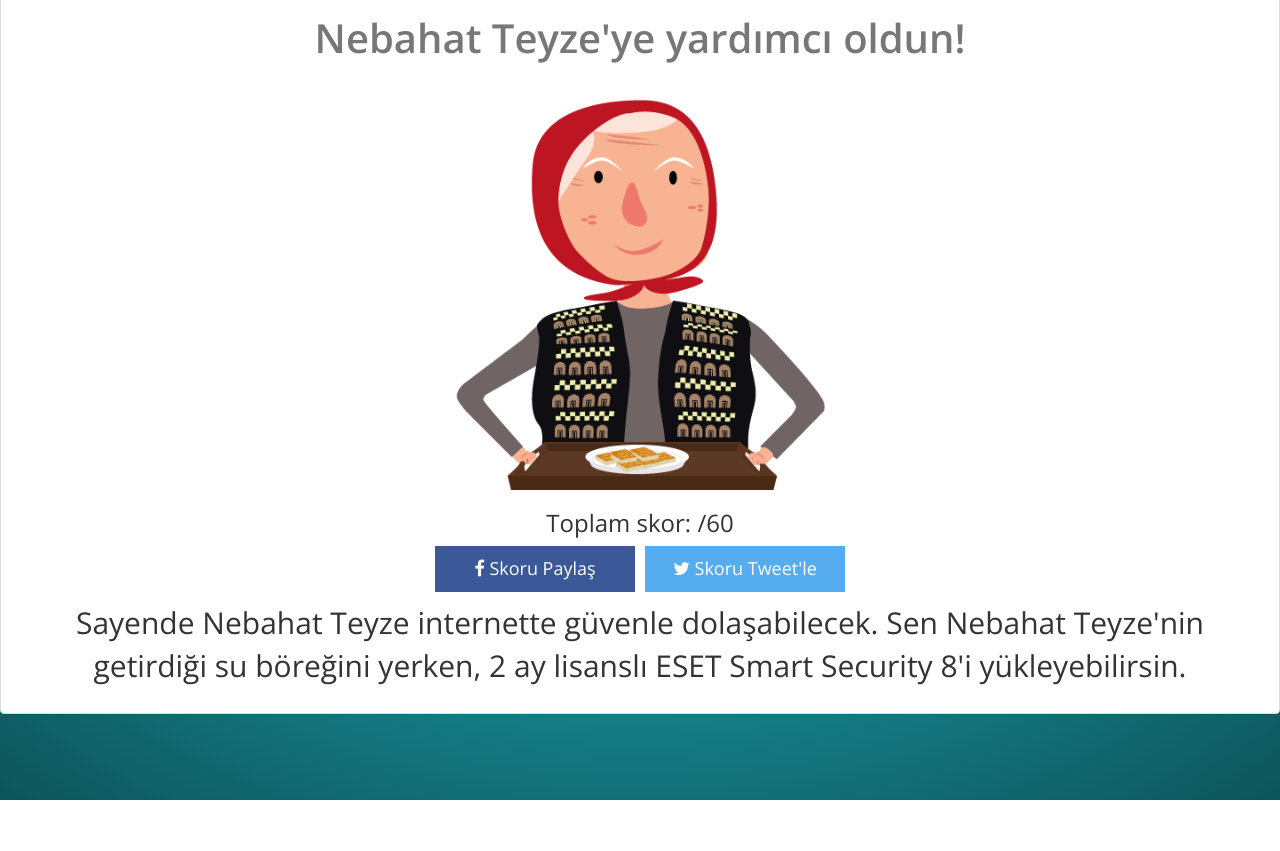
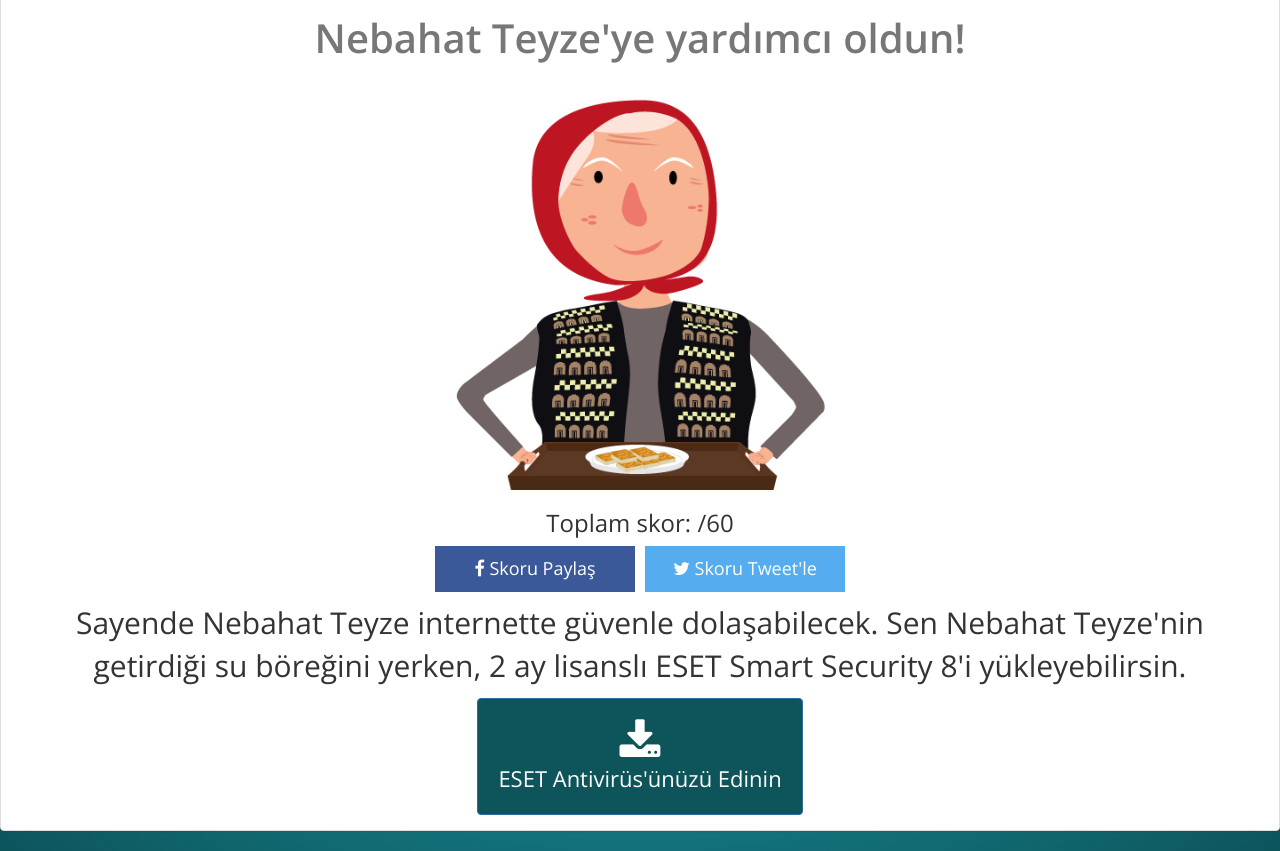
Before and after one commit to smddzcy/ESETGuvenlikOyunu, a PHP site: the page made by views/levels/level-4.html in a window 1280 px wide. Before the commit the page ends 800 px from the top, so only its background shows below. Run offline with PHP 8.4, Linux system fonts and the light colour scheme; the template is opened without the code that fills it, so the values that code supplies are empty; some libraries are stand-ins or nearby versions.

```diff
--- a/assets/css/style.css
+++ b/assets/css/style.css
@@ -78,8 +78,7 @@ body {
 }
 #level .panel.level-2 .panel-body {
 
-	max-height:500px;
-	overflow-y:scroll;
+
 }
 #level .panel .panel-body input[type=password] {
 	width:160px;
@@ -112,7 +111,6 @@ span.caret {
 }
 body {
   padding-top: 50px;
-  height:100%;
 }
 .main-mid {
 	width:800px;
--- a/controller/Config.php
+++ b/controller/Config.php
@@ -15,5 +15,5 @@ class Config
     const MAX_POINT = 20;
     const MIN_POINT = 0;
 
-    public static $VALID_FUNCTIONS = array('increasePoint', 'decreasePoint', 'addUser', 'getUser', 'nextLevel', 'calculatePoint');
+    public static $VALID_FUNCTIONS = array('increasePoint', 'decreasePoint', 'addUser', 'getUser', 'nextLevel', 'calculatePoint', 'getUserPoint');
 }
--- a/views/levels/level-4.html
+++ b/views/levels/level-4.html
@@ -63,6 +63,10 @@
             <div class="clearfix"></div>
             <p>Sayende Nebahat Teyze internette güvenle dolaşabilecek. Sen Nebahat Teyze'nin getirdiği su böreğini
                 yerken, 2 ay lisanslı ESET Smart Security 8'i yükleyebilirsin.</p>
+            <div class="btn btn-primary" style="background-color:#0D545B; padding:20px; font-size:22px;">
+                <i class="fa fa-download fa-2x"></i><br>
+                ESET Antivirüs'ünüzü Edinin
+            </div>
         </div>
     </div>
 </div>
```
